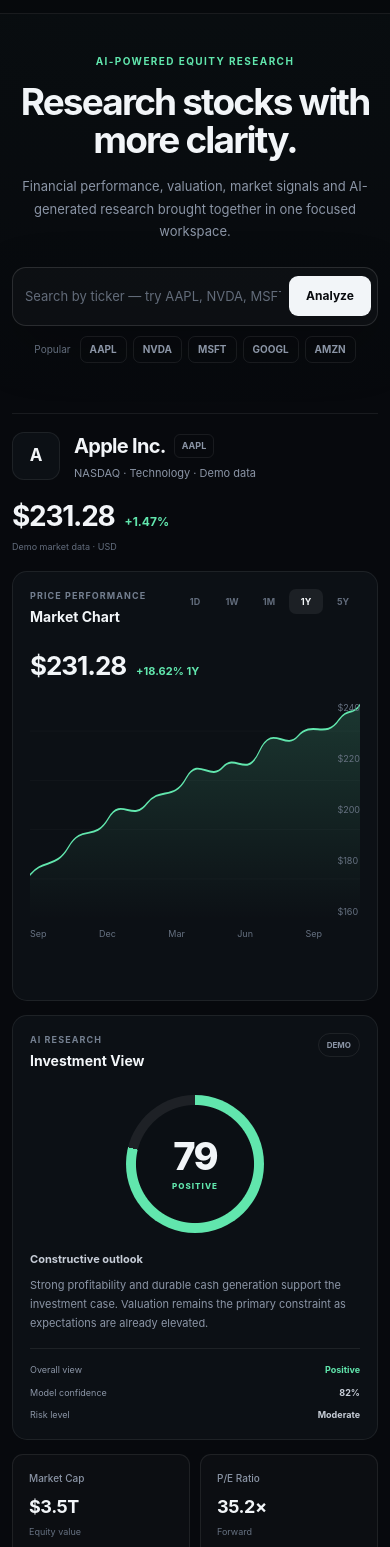
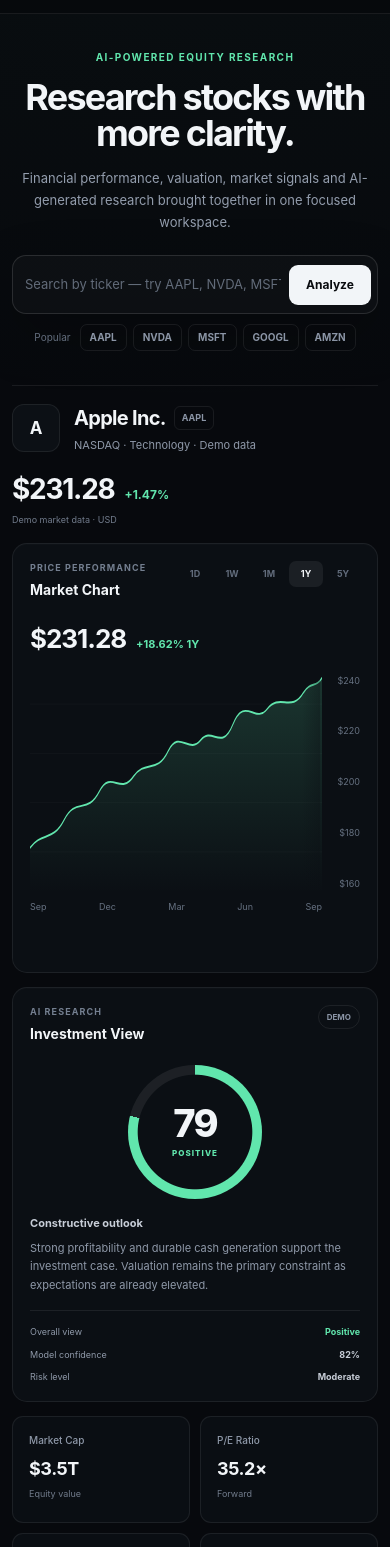
Before and after one commit to acolakera/ai-stocks, a plain HTML site: page public/index.html in a window 390 px wide. Shown: the part 51-1598 px from the top of the page. Drawn offline with Linux system fonts and the light colour scheme.

Commit message:
Update index.html

```diff
--- a/public/index.html
+++ b/public/index.html
@@ -1224,6 +1224,213 @@
         grid-template-columns: 1fr 1fr;
       }
     }
+    /* =========================================
+   V2.2 — FINAL DESKTOP POLISH
+   ========================================= */
+
+/* Slightly tighter product-first hero */
+.hero {
+  padding-top: 42px;
+  padding-bottom: 20px;
+}
+
+.hero-inner {
+  max-width: 810px;
+}
+
+.hero h1 {
+  max-width: 720px;
+  font-size: clamp(40px, 4.4vw, 58px);
+  line-height: 1.01;
+}
+
+.hero-copy {
+  max-width: 570px;
+  margin-top: 15px;
+  color: #939dad;
+}
+
+.search-panel {
+  margin-top: 22px;
+}
+
+/* Bring the actual product closer to the first viewport */
+.dashboard {
+  padding-top: 16px;
+  padding-bottom: 36px;
+}
+
+.stock-header {
+  min-height: 82px;
+}
+
+/* Slightly richer surface hierarchy */
+.card {
+  background: #0b0f14;
+  box-shadow:
+    inset 0 1px 0 rgba(255, 255, 255, 0.012);
+}
+
+.metric-card {
+  background: #0a0e13;
+}
+
+.card,
+.metric-card {
+  transition:
+    border-color 160ms ease,
+    background 160ms ease;
+}
+
+@media (hover: hover) {
+  .card:hover,
+  .metric-card:hover {
+    border-color: rgba(255, 255, 255, 0.105);
+  }
+}
+
+/* Better secondary-text readability */
+.company-meta,
+.metric-name,
+.ai-summary,
+.case-item,
+.factor-name,
+.signal-row {
+  color: #8f99a9;
+}
+
+.metric-context,
+.market-meta {
+  color: #717b8b;
+}
+
+.research-note {
+  color: #7f8999;
+}
+
+.research-note strong {
+  color: #aeb6c1;
+}
+
+/* Disabled navigation should remain readable */
+.nav-link:disabled {
+  opacity: 0.72;
+  color: #596271;
+}
+
+/* Reserve dedicated space for chart Y-axis labels */
+.chart-area svg {
+  width: calc(100% - 46px);
+}
+
+.chart-axis {
+  width: 40px;
+  right: 0;
+  align-items: flex-end;
+}
+
+.chart-bottom-axis {
+  padding-right: 46px;
+}
+
+/* Cleaner chart edge */
+.chart-area::after {
+  content: "";
+  position: absolute;
+  top: 0;
+  right: 40px;
+  bottom: 0;
+  width: 18px;
+
+  pointer-events: none;
+
+  background:
+    linear-gradient(
+      90deg,
+      rgba(11, 15, 20, 0),
+      rgba(11, 15, 20, 0.35)
+    );
+}
+
+/* More balanced AI card */
+.score-wrap {
+  margin-top: 21px;
+  margin-bottom: 16px;
+}
+
+.score-ring {
+  width: 134px;
+  height: 134px;
+}
+
+.ai-summary {
+  line-height: 1.68;
+}
+
+/* Slightly cleaner lower cards */
+.case-list {
+  max-width: 90%;
+}
+
+.factor-track {
+  background: rgba(255, 255, 255, 0.075);
+}
+
+/* Reduce unnecessary empty space at the bottom */
+.site-footer {
+  padding-bottom: 22px;
+}
+
+.footer-inner {
+  padding-top: 15px;
+}
+
+/* Proper keyboard focus */
+button:focus-visible,
+input:focus-visible,
+a:focus-visible {
+  outline: 2px solid rgba(97, 230, 173, 0.75);
+  outline-offset: 3px;
+}
+
+/* Preserve comfortable mobile spacing */
+@media (max-width: 700px) {
+  .hero {
+    padding-top: 36px;
+    padding-bottom: 20px;
+  }
+
+  .hero h1 {
+    font-size: 40px;
+  }
+
+  .dashboard {
+    padding-top: 14px;
+    padding-bottom: 30px;
+  }
+
+  .chart-area svg {
+    width: calc(100% - 38px);
+  }
+
+  .chart-axis {
+    width: 34px;
+  }
+
+  .chart-bottom-axis {
+    padding-right: 38px;
+  }
+
+  .case-list {
+    max-width: 100%;
+  }
+}
+
+@media (max-width: 480px) {
+  .hero h1 {
+    font-size: 36px;
+  }
+}
   </style>
 </head>
 
```
